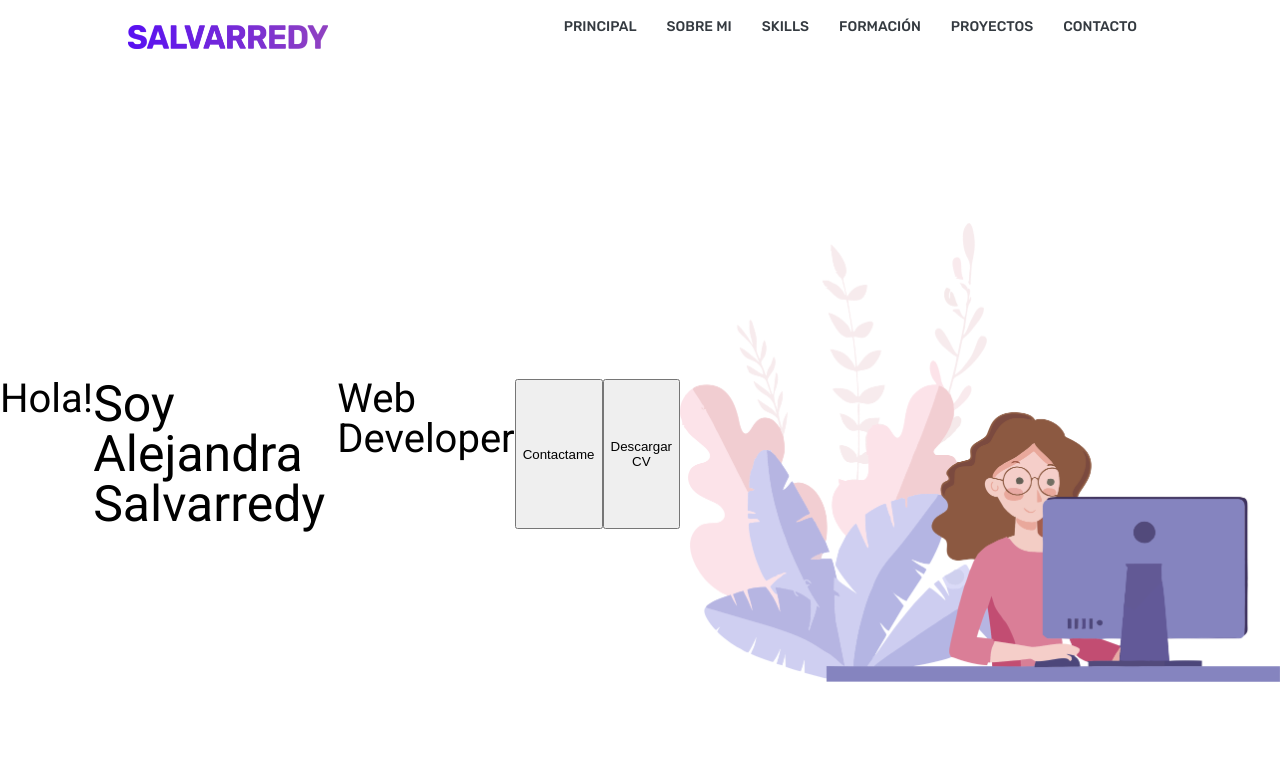
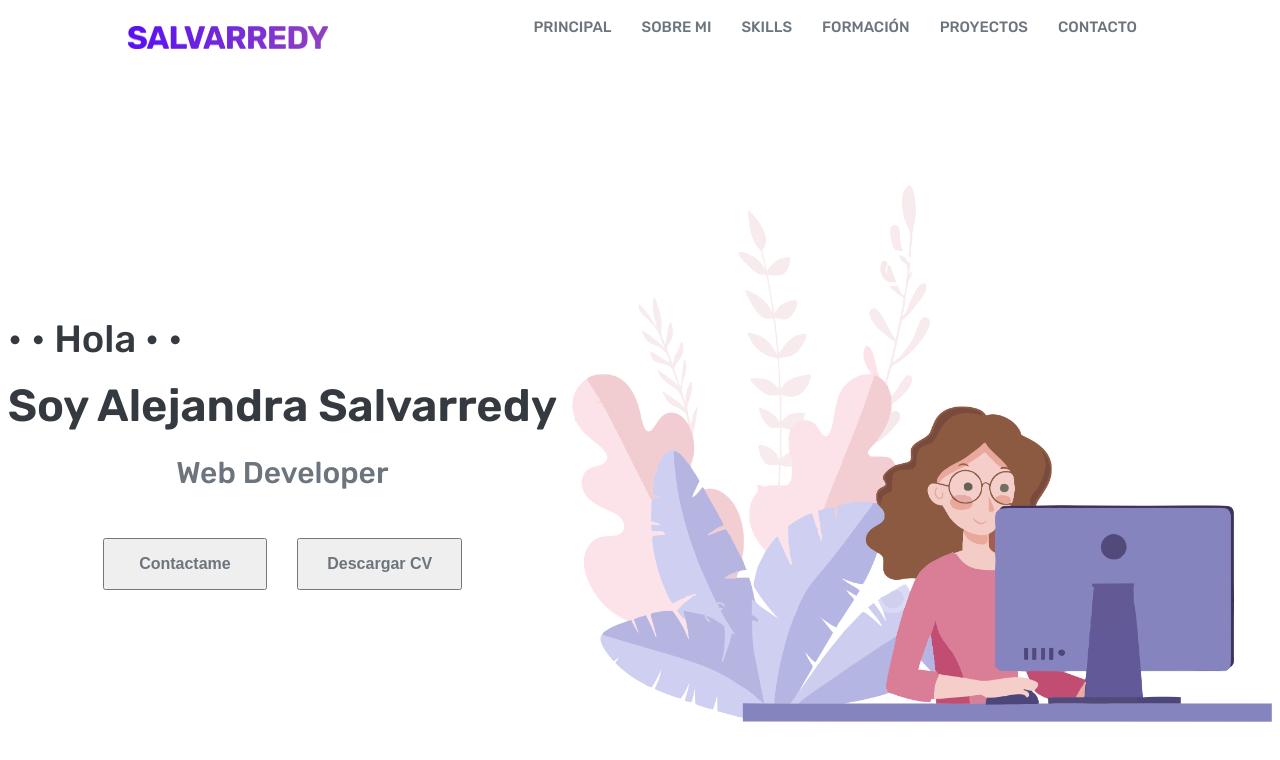
Before and after one commit to alesalvarredy/Portfolio, a plain HTML site: page index.html in a window 1280 px wide. Drawn offline with Linux system fonts and the light colour scheme.

Commit message:
update style

```diff
--- a/assets/css/principal.css
+++ b/assets/css/principal.css
@@ -35,11 +35,11 @@ header nav{
 .menuItems{
     text-align: center;
     margin: 20px 15px;
-    font-size: 14px;
+    font-size: 15px;
     font-family: var(--rubik);
     font-weight:500;
     text-decoration: none;
-    color: var(--dark);
+    color: var(--gray);
 }
 
 /* principal */
@@ -55,36 +55,63 @@ header nav{
 
 .principal_one{
     display: flex;
+    flex-direction: column;
 
 }
 
+.principal_one_titles{
+    font-family: var(--rubik);
+}
+
 .title_three{
-    font-family: var(--roboto);
-    font-size: 40px;
-    text-align: center;
+    font-size: 38px;
+    margin-bottom: 25px;
+    font-weight: 400;
+    color: var(--dark);
 }
 
 .title_one{
-    font-size: 50px;
-    font-family: var(--roboto);
+    font-size: 45px;
+    text-align: center;
+    margin-bottom: 30px;
+    font-weight: 600;
+    color: var(--dark);
 }
 
 .title_five{
-    font-size: 40px;
-    font-family: var(--roboto);
+    font-size: 30px;
+    text-align: center;
+    margin-bottom: 50px;
+    font-weight: 400;
+    color: var(--gray);
+}
+
+.principal_one_buttons{
+    display: flex;
+    justify-content: center;
+    align-items: center;
 }
 
 .contact_me_button{
-
+    padding: 15px;
+    width: 30%;
+    margin-right: 30px;
+    font-size: 16px;
+    font-weight: 700;
+    color: var(--gray);
 }
 
-.dawnload_button{
-
+.download_button{
+    padding: 15px;
+    width: 30%;
+    font-size: 16px;
+    font-weight: 700;
+    color: var(--gray);
 }
 
 .principal_two{
 }
 
 .image_hero{
-    width: 600px;
+    width: 700px;
 }
--- a/index.html
+++ b/index.html
@@ -41,11 +41,15 @@
             <section class="principal" id="principal">
 
                 <div class="principal_one">
-                    <h3 class="title_three">Hola!</h3>
-                    <h1 class="title_one"> Soy Alejandra Salvarredy</h1>
-                    <h5 class="title_five"> Web Developer</h5>
-                    <button class="contact_me_button">Contactame</button>
-                    <button class="dawnload_button">Descargar CV</button>
+                    <div class="principal_one_titles">
+                        <h3 class="title_three">• • Hola • •</h3>
+                        <h1 class="title_one"> Soy Alejandra Salvarredy</h1>
+                        <h5 class="title_five"> Web Developer</h5>
+                    </div>
+                    <div class="principal_one_buttons">
+                        <button class="contact_me_button">Contactame</button>
+                        <button class="download_button">Descargar CV</button>
+                    </div>
                 </div>
 
                 <div class="principal_two">
```
